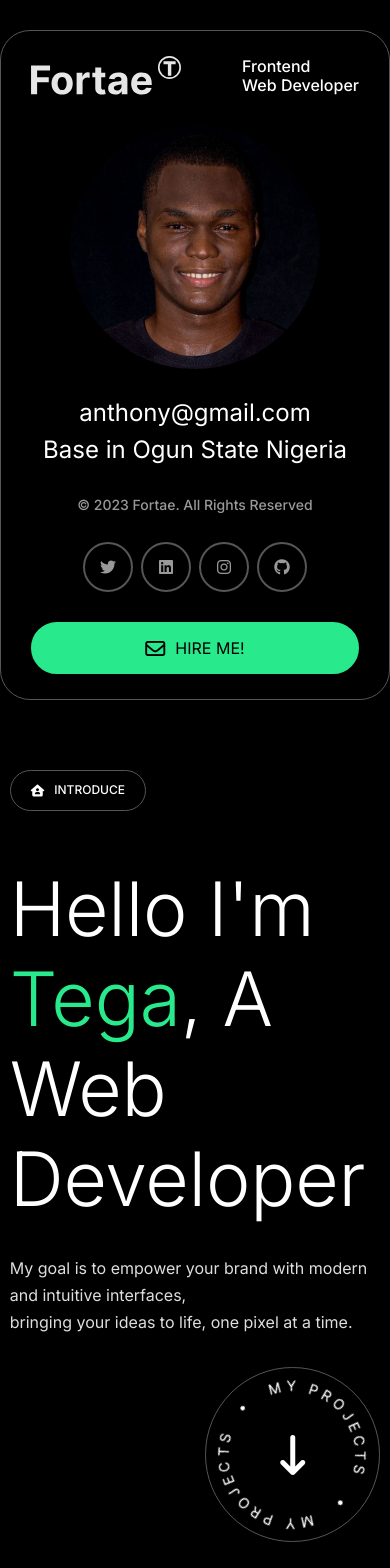
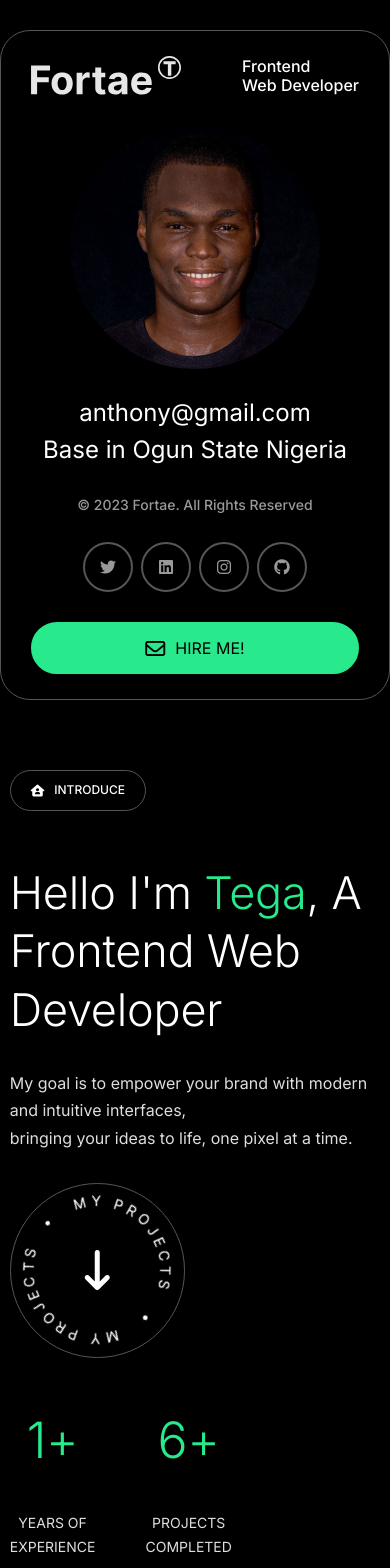
Before and after one commit to heytega/personal-portfolio, a React (Vite) app: page / in a window 390 px wide. Shown: the top 1568 px of the page. Built offline with nearby package versions, Linux system fonts and the light colour scheme.

Commit message:
modified the home component

```diff
--- a/src/components/Home.jsx
+++ b/src/components/Home.jsx
@@ -27,7 +27,8 @@ const Home = () => {
     <section className={Style.homeContainer} id='home'>
       <PageTag tag='introduce' icon='fa-house-user' />
       <h1 className={Style.mainHeading}>
-        Hello I'm <span className={Style.green}>Tega</span>, A Web Developer
+        Hello I'm <span className={Style.green}>Tega</span>, A Frontend Web
+        Developer
         {/* and
         Computer Scientist */}
       </h1>
@@ -58,13 +59,17 @@ const Home = () => {
       </a>
       <section className={Style.stats}>
         <div className={Style.stat}>
-          <h1 className={Style.number}>1+</h1>
-          <p className={Style.p}>Years of Experience</p>
+          <h2 className={Style.number}>1+</h2>
+          <p className={Style.p}>
+            Years of <br /> Experience
+          </p>
         </div>
 
         <div className={Style.stat}>
-          <h1 className={Style.number}>6+</h1>
-          <p className={Style.p}>Projects completed</p>
+          <h2 className={Style.number}>6+</h2>
+          <p className={Style.p}>
+            Projects <br /> completed
+          </p>
         </div>
       </section>
     </section>
--- a/src/components/Home.module.css
+++ b/src/components/Home.module.css
@@ -55,12 +55,14 @@
   display: inline-flex;
   flex-direction: column;
   align-items: center;
+  text-align: center;
 }
 
 .stats {
   gap: 100px;
   /* margin-top: 55px; */
-  margin-top: 31px;
+  /* font-size: 16px; */
+  margin-top: 40px;
   display: flex;
 }
 
@@ -71,6 +73,7 @@
   margin-bottom: 38px;
   letter-spacing: -0.2px;
   font-weight: 300;
+  /* text-align: center; */
 }
 
 .p {
@@ -88,3 +91,37 @@
     padding: 70px 0;
   }
 }
+
+@media (max-width: 755px) {
+  .mainHeading {
+    font-size: 58px;
+    line-height: 1.3;
+  }
+
+  .stats {
+    margin-top: 50px;
+  }
+
+  .portfolioLink {
+    margin-left: 0;
+  }
+
+  .number {
+    font-size: 58px;
+    line-height: 1.3;
+  }
+}
+
+@media (max-width: 600px) {
+  .mainHeading {
+    font-size: 45px;
+  }
+
+  .number {
+    font-size: 50px;
+  }
+
+  .stats {
+    gap: 50px;
+  }
+}
```
